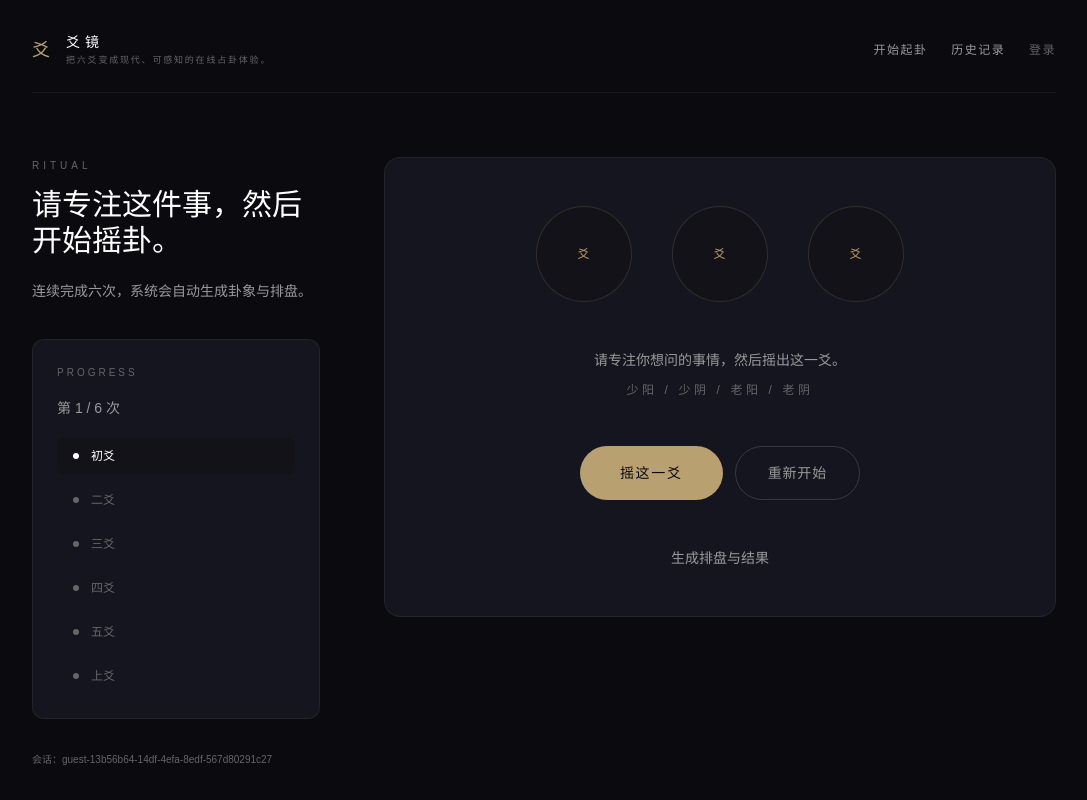
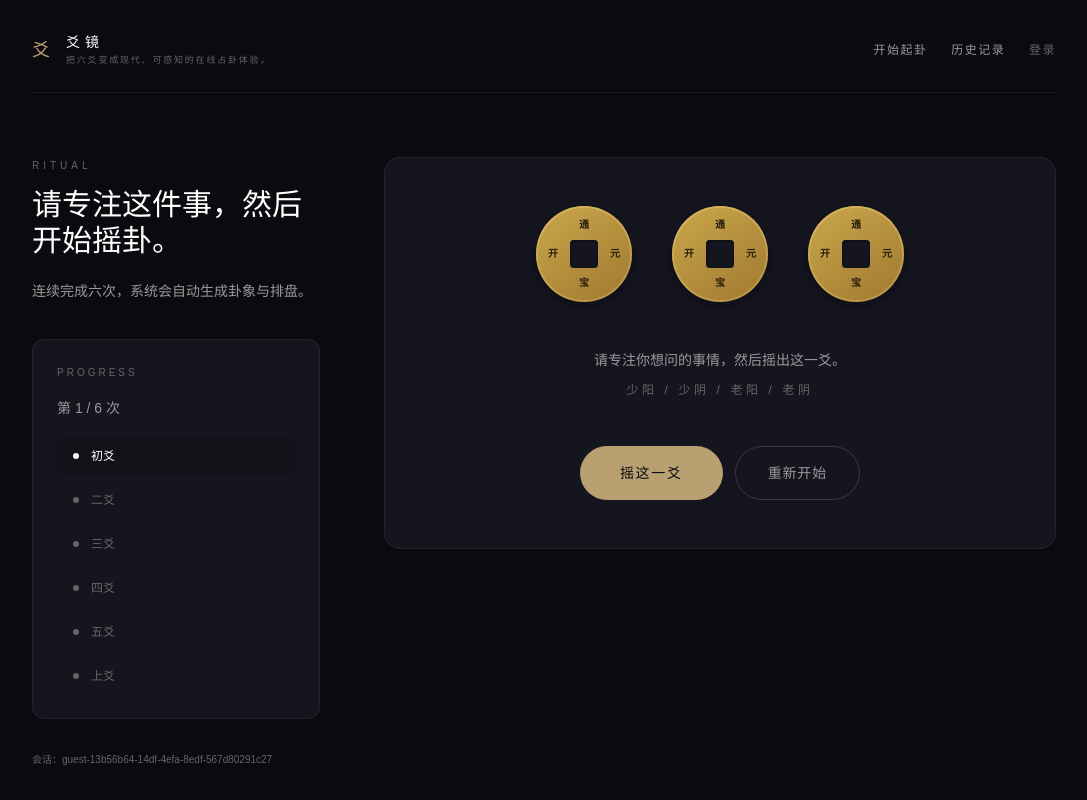
Before and after one commit to chancelu/liuyao, a Next.js app in the folder liuyao-web/: page /cast/ritual in a window 1280 px wide. Shown: the top 800 px of the page, without its empty margins (96-1183 px from the left). Built offline with nearby package versions, Linux system fonts and the light colour scheme; no server answers.

Commit message:
fix: all 7 issues - AI analysis fallback, homepage overlap, ask form UX, result page loading states

```diff
--- a/liuyao-web/src/app/page.tsx
+++ b/liuyao-web/src/app/page.tsx
@@ -40,7 +40,7 @@ export default function HomePage() {
         </div>
 
         {/* Scroll indicator */}
-        <div className="animate-fade-in delay-600 absolute bottom-10 flex flex-col items-center gap-3">
+        <div className="animate-fade-in delay-600 absolute bottom-10 hidden flex-col items-center gap-3 lg:flex">
           <span className="text-[9px] tracking-[0.4em] text-[var(--text-dim)] uppercase">Scroll</span>
           <div className="h-8 w-px bg-gradient-to-b from-[var(--gold-dim)] to-transparent" />
         </div>
--- a/liuyao-web/src/components/cast/ask-form.tsx
+++ b/liuyao-web/src/components/cast/ask-form.tsx
@@ -1,6 +1,6 @@
 'use client';
 
-import { useMemo, useState } from 'react';
+import { useMemo, useRef, useState } from 'react';
 import { useRouter, useSearchParams } from 'next/navigation';
 import { getMessages } from '@/lib/i18n';
 import { buildCreateDivinationPayload, createDivinationFlow } from '@/services/divination-api';
@@ -38,10 +38,14 @@ export function AskForm() {
   const [error, setError] = useState('');
   const [isSubmitting, setIsSubmitting] = useState(false);
   const canSubmit = useMemo(() => question.trim().length >= 4, [question]);
+  const textareaRef = useRef<HTMLTextAreaElement>(null);
 
   const fillExample = (example: string) => {
     setQuestion(example);
     setError('');
+    // Scroll to textarea and focus it
+    textareaRef.current?.scrollIntoView({ behavior: 'smooth', block: 'center' });
+    setTimeout(() => textareaRef.current?.focus(), 400);
   };
 
   const onSubmit = async () => {
@@ -82,6 +86,7 @@ export function AskForm() {
       <section className="space-y-3">
         <label className="text-[10px] tracking-[0.25em] text-[var(--text-dim)] uppercase">{messages.ask.questionLabel}</label>
         <textarea
+          ref={textareaRef}
           className="font-display min-h-36 w-full rounded-xl border border-[rgba(255,255,255,0.06)] bg-[var(--bg-card)] px-6 py-5 text-base leading-8 text-white outline-none placeholder:text-[var(--text-dim)] transition-colors focus:border-[rgba(255,255,255,0.15)]"
           placeholder={messages.ask.questionPlaceholder}
           value={question}
@@ -145,6 +150,24 @@ export function AskForm() {
         />
       </section>
 
+      {/* Submit Button — above examples */}
+      <div className="flex justify-center pt-4">
+        <button
+          type="button"
+          onClick={onSubmit}
+          className="btn-primary w-full max-w-md rounded-full px-12 py-5 text-base font-medium disabled:cursor-not-allowed disabled:opacity-40 sm:w-auto"
+          disabled={!canSubmit || isSubmitting}
+        >
+          {isSubmitting ? '正在进入摇卦…' : messages.ask.submit}
+        </button>
+      </div>
+
+      {error ? (
+        <div className="rounded-xl bg-[var(--bg-card)] px-5 py-3 text-sm text-[var(--error)]">
+          {error}
+        </div>
+      ) : null}
+
       {/* Example Questions */}
       <section className="space-y-4">
         <div className="text-[10px] tracking-[0.25em] text-[var(--text-dim)] uppercase">示例问题</div>
@@ -168,23 +191,6 @@ export function AskForm() {
           ))}
         </div>
       </section>
-
-      {error ? (
-        <div className="rounded-xl bg-[var(--bg-card)] px-5 py-3 text-sm text-[var(--error)]">
-          {error}
-        </div>
-      ) : null}
-
-      <div className="pt-4">
-        <button
-          type="button"
-          onClick={onSubmit}
-          className="btn-primary rounded-full px-10 py-4 text-sm disabled:cursor-not-allowed disabled:opacity-40"
-          disabled={!canSubmit || isSubmitting}
-        >
-          {isSubmitting ? '正在进入摇卦…' : messages.ask.submit}
-        </button>
-      </div>
     </div>
   );
 }
--- a/liuyao-web/src/components/cast/ritual-client.tsx
+++ b/liuyao-web/src/components/cast/ritual-client.tsx
@@ -149,17 +149,39 @@ export function RitualClient() {
       {/* Right — Ritual Stage */}
       <div className="card-solid animate-fade-in-up delay-200 rounded-2xl p-10 md:p-12">
         <div className="mx-auto flex max-w-md flex-col items-center gap-12 text-center">
-          {/* Copper Coins */}
+          {/* Copper Coins — traditional Chinese coin style */}
           <div className="grid grid-cols-3 gap-10">
             {[1, 2, 3].map((coin) => (
               <div
                 key={`${coin}-${shakeKey}`}
-                className={`flex h-24 w-24 items-center justify-center rounded-full border border-[rgba(184,160,112,0.20)] bg-[var(--bg-elevated)] font-display text-xs tracking-widest text-[var(--gold)] ${
+                className={`relative flex h-24 w-24 items-center justify-center rounded-full ${
                   isShaking ? 'animate-coin-shake' : ''
                 }`}
-                style={isShaking ? { animationDelay: `${coin * 60}ms` } : undefined}
+                style={{
+                  background: 'linear-gradient(145deg, #c9a84c, #a07830)',
+                  boxShadow: '0 4px 12px rgba(0,0,0,0.4), inset 0 1px 2px rgba(255,220,130,0.3)',
+                  animationDelay: isShaking ? `${coin * 60}ms` : undefined,
+                }}
               >
-                {isShaking ? '' : '爻'}
+                {/* Square hole in center */}
+                <div
+                  className="flex h-7 w-7 items-center justify-center rounded-sm"
+                  style={{
+                    background: 'var(--bg-card)',
+                    boxShadow: 'inset 0 1px 3px rgba(0,0,0,0.5)',
+                  }}
+                />
+                {/* Coin text around the hole */}
+                {!isShaking && (
+                  <>
+                    <span className="absolute top-2.5 text-[10px] font-bold text-[#2a1f0e]">通</span>
+                    <span className="absolute bottom-2.5 text-[10px] font-bold text-[#2a1f0e]">宝</span>
+                    <span className="absolute left-3 text-[10px] font-bold text-[#2a1f0e]">开</span>
+                    <span className="absolute right-3 text-[10px] font-bold text-[#2a1f0e]">元</span>
+                  </>
+                )}
+                {/* Rim */}
+                <div className="pointer-events-none absolute inset-0 rounded-full border-2 border-[rgba(255,220,130,0.25)]" />
               </div>
             ))}
           </div>
@@ -176,13 +198,23 @@ export function RitualClient() {
 
           {/* Actions */}
           <div className="flex flex-col gap-3 sm:flex-row">
-            <button
-              className="btn-primary rounded-full px-10 py-4 text-sm disabled:cursor-not-allowed disabled:opacity-40"
-              onClick={handleCast}
-              disabled={isComplete || isSubmitting || isShaking}
-            >
-              {isShaking ? '摇卦中…' : isComplete ? messages.cast.completed : messages.cast.cta}
-            </button>
+            {isComplete ? (
+              <button
+                className="btn-primary rounded-full px-10 py-4 text-sm disabled:cursor-not-allowed disabled:opacity-40"
+                onClick={handleContinue}
+                disabled={isSubmitting}
+              >
+                {isSubmitting ? '正在生成排盘…' : '六次已完成，生成排盘与结果'}
+              </button>
+            ) : (
+              <button
+                className="btn-primary rounded-full px-10 py-4 text-sm disabled:cursor-not-allowed disabled:opacity-40"
+                onClick={handleCast}
+                disabled={isSubmitting || isShaking}
+              >
+                {isShaking ? '摇卦中…' : messages.cast.cta}
+              </button>
+            )}
             <button
               className="btn-secondary rounded-full px-8 py-4 text-sm"
               onClick={handleReset}
@@ -190,15 +222,6 @@ export function RitualClient() {
               {messages.cast.reset}
             </button>
           </div>
-
-          {/* Continue */}
-          <button
-            onClick={handleContinue}
-            className="text-sm text-[var(--text-muted)] underline-offset-4 transition-colors duration-200 hover:text-[var(--gold)] hover:underline disabled:cursor-not-allowed disabled:opacity-40"
-            disabled={isSubmitting}
-          >
-            {isSubmitting ? '正在生成排盘…' : '生成排盘与结果'}
-          </button>
 
           {error ? (
             <div className="rounded-xl bg-[var(--bg-elevated)] px-5 py-3 text-sm text-[var(--error)]">
--- a/liuyao-web/src/services/divination-api.ts
+++ b/liuyao-web/src/services/divination-api.ts
@@ -61,11 +61,14 @@ export async function getDivinationResultFlow(id: string): Promise<MockResult |
     // Prefer localStorage AI analysis over server fallback analysis.
     // The processing page writes these fields only after a successful LLM call,
     // so if localStorage has them, they're the real AI output.
+    // Also preserve chart and isAI which are not stored in Supabase.
     const merged: MockResult = {
       ...serverResult,
       summary: localResult?.summary || serverResult.summary,
       plainAnalysis: localResult?.plainAnalysis || serverResult.plainAnalysis,
       professionalAnalysis: localResult?.professionalAnalysis || serverResult.professionalAnalysis,
+      isAI: localResult?.isAI ?? false,
+      chart: localResult?.chart ?? serverResult.chart,
     };
 
     setResultById(id, merged);
```
Also changed, not shown: liuyao-web/src/components/result/result-client.tsx (+56 -10 lines).
